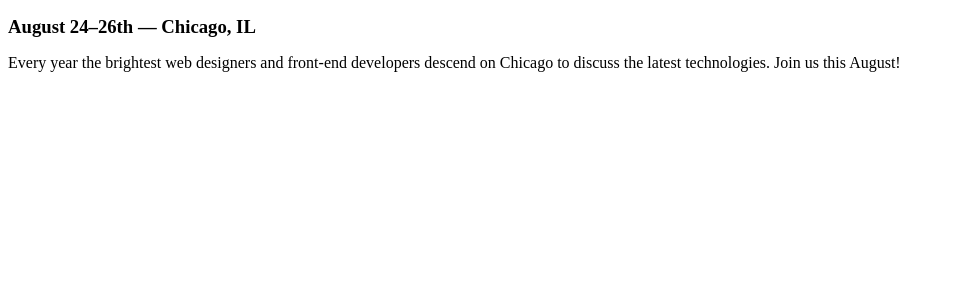
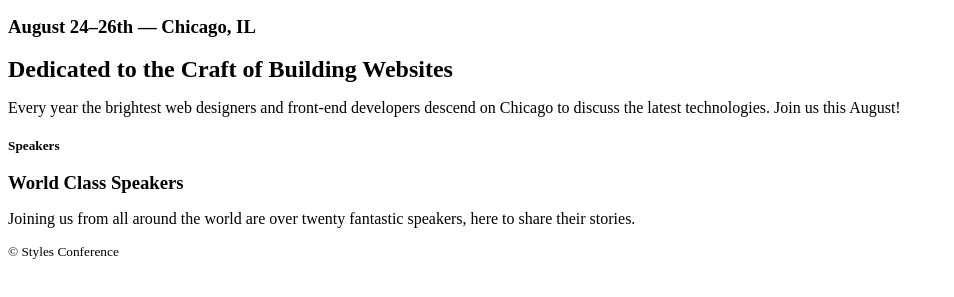
Before and after one commit to jeremyraby/learn_html_shay_howe, a plain HTML site: page index.html in a window 1280 px wide. Shown: the part 57-354 px from the top of the page, without its empty margins (0-954 px from the left). Drawn offline with Linux system fonts and the light colour scheme.

Commit message:
Added a couple of section elements and a footer.

```diff
--- a/index.html
+++ b/index.html
@@ -3,13 +3,26 @@
   <head>
     <meta charset="utf-8">
     <title>Styles Conference</title>
-    <link rel="stylesheet" href="assets/stylesheets/main.css">
+    <link rel="stylesheet" href="assets/stylesheets/main.css" type="text/css">
   </head>
   <body>
     <header>
       <h1>Styles Conference</h1>
       <h3>August 24&ndash;26th &mdash; Chicago, IL</h3> <!-- "In Practice" Step 1 https://learn.shayhowe.com/html-css/getting-to-know-html/ -->
     </header>
-    <p>Every year the brightest web designers and front-end developers descend on Chicago to discuss the latest technologies. Join us this August!</p>
+    <section>
+      <h2>Dedicated to the Craft of Building Websites</h2>
+      <p>Every year the brightest web designers and front-end developers descend on Chicago to discuss the latest technologies. Join us this August!</p>
+    </section>
+    <section>
+      <section>
+        <h5>Speakers</h5>
+        <h3>World Class Speakers</h3>
+        <p>Joining us from all around the world are over twenty fantastic speakers, here to share their stories.</p>
+      </section>
+    </section>
+    <footer>
+      <small>&copy; Styles Conference</small>
+    </footer>
   </body>
 </html>
```
